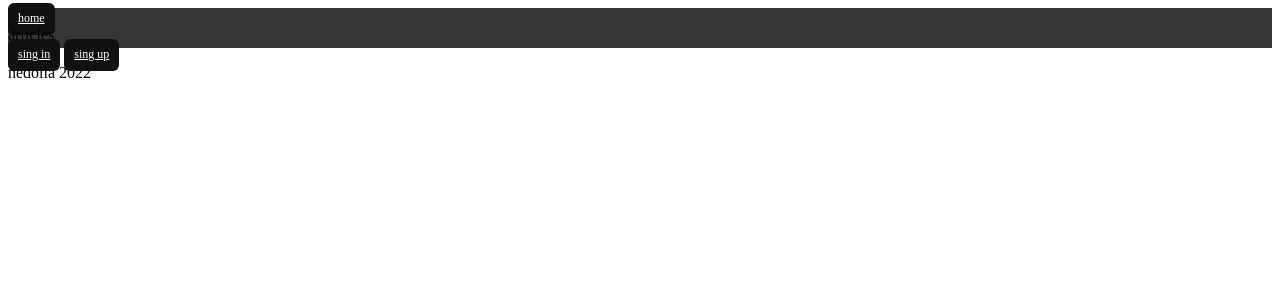
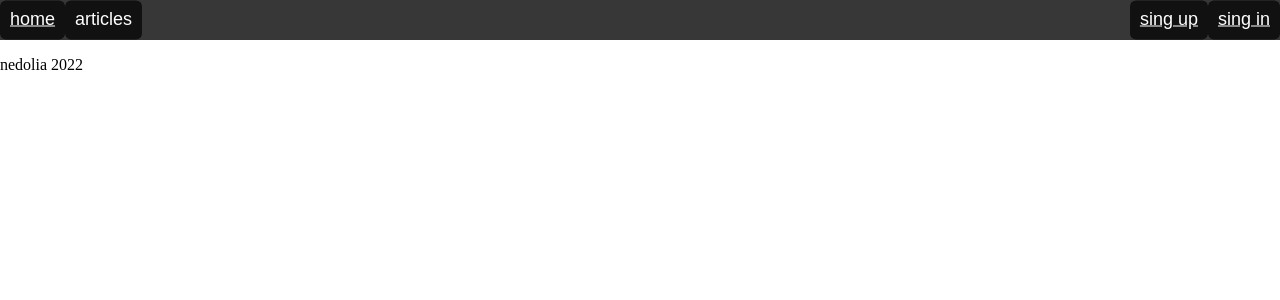
Before and after one commit to ukrounay/nemeleon, a PHP site: page / in a window 1280 px wide. Shown: the top 300 px of the page. Run offline with PHP 8.4, Linux system fonts and the light colour scheme.

Commit message:
css change

```diff
--- a/css/main.css
+++ b/css/main.css
@@ -1,2 +1,15 @@
+body, html {padding: 0px; margin: 0px;}
 #navigation {position: sticky; height: 40px; background-color: #373737;}
-#navigation a {color: white; background-color: #111111; border-radius: 6px; font-size: 12px; padding: 8px 10px 10px;}
+.navlink {
+  font-family: sans-serif;
+  display: inline-block;
+  color: white;
+  background-color: #111111;
+  border-radius: 6px;
+  font-size: 18px;
+  padding: 8px 10px 10px;
+  position: relative; top: 50%;
+  transform: translate(0%,-50%);
+}
+.navlink.left {float: left;}
+.navlink.right {float: right;}
```
